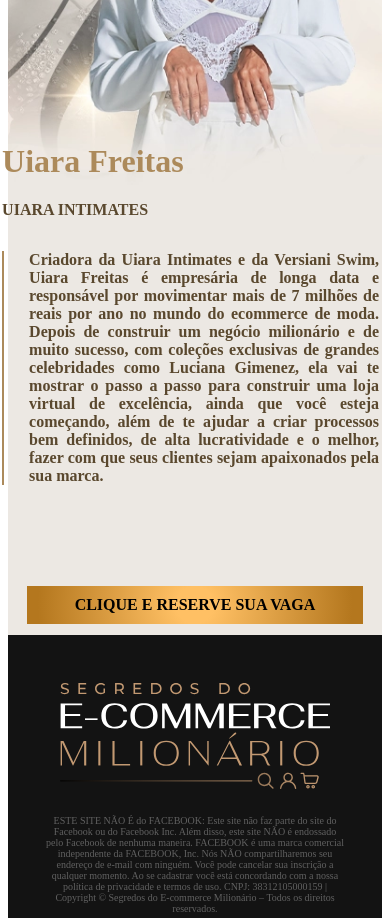
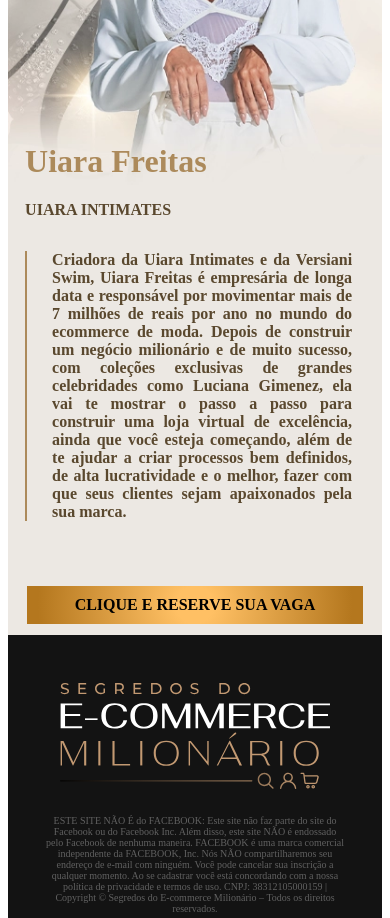
Before and after one commit to matheus-ma1a/lp-ecom-milionario, a Next.js app: page / in a window 390 px wide. Shown: the part 5020-5938 px from the top of the page. Built offline with nearby package versions, Linux system fonts and the light colour scheme; a web font is replaced by a local one.

Commit message:
temina mobile

```diff
--- a/src/styles/Home.module.css
+++ b/src/styles/Home.module.css
@@ -441,16 +441,17 @@
 
     .secao4>div>div{
         margin-top: 120%;
+
     }
 
     .secao5>div>div{
         margin-top: 120%;
-        width: 350px;
+        margin-left: 8%;
     }
     .secao4>div>div>p ,.secao5>div>div>p {
         padding-left: 25px;
         border-left: 2px solid #AC8A5B;
-        width: 350px;
+        width: 300px;
         font-size: medium;
         text-align: justify;
         font-weight: 600;
```
